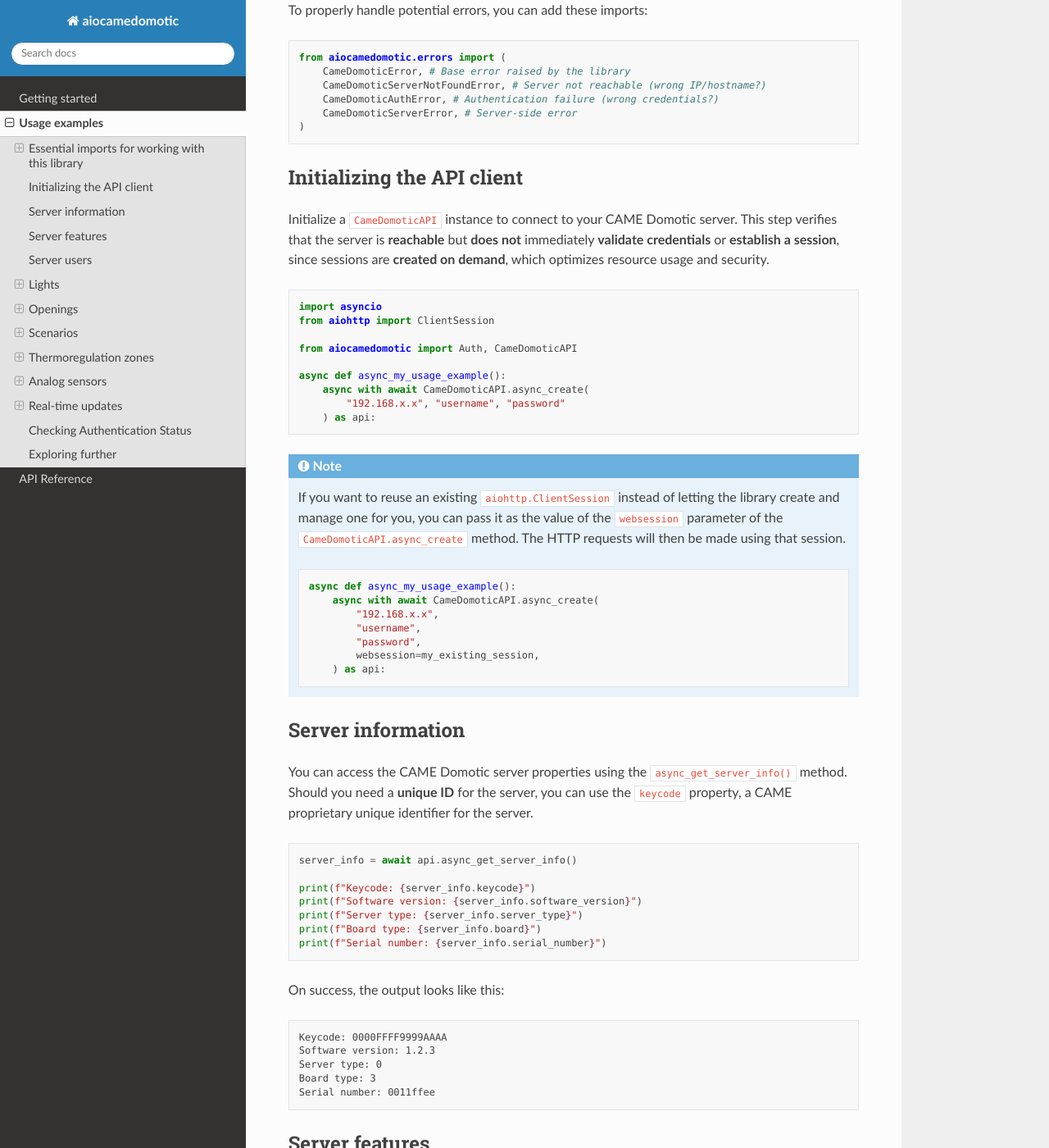
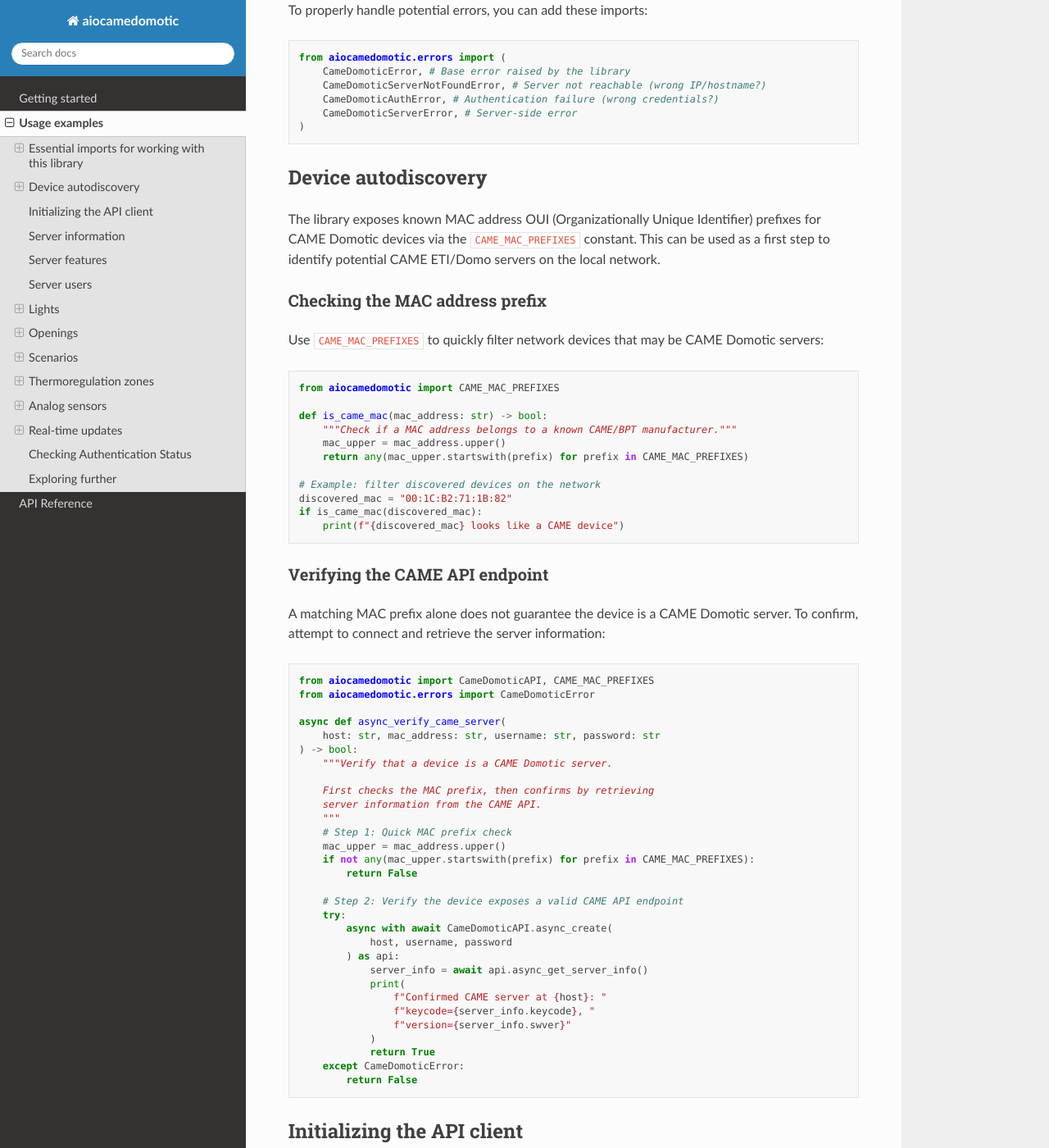
Before and after one commit to camedomotic-unofficial/aiocamedomotic, a Sphinx documentation site: the page built from docs/source/usage_examples.rst, in a window 1280 px wide and 1400 px high, scrolled down 1312 px. Shown: the whole window at 82% size. Built offline with Sphinx 7.4.7 and the Read the Docs theme 3.1.0, drawn with Linux system fonts in a browser that asks for light colours.

Commit message:
feat: add CAME MAC address OUI prefixes for device autodiscovery (#220)
Co-authored-by: Claude Opus 4.6 <noreply@anthropic.com>

```diff
--- a/aiocamedomotic/__init__.py
+++ b/aiocamedomotic/__init__.py
@@ -27,6 +27,7 @@ from importlib.metadata import PackageNotFoundError, version
 
 from .auth import Auth  # noqa: F401
 from .came_domotic_api import CameDomoticAPI  # noqa: F401
+from .const import CAME_MAC_PREFIXES  # noqa: F401
 from .utils import LOGGER
 
 # Get the package version
--- a/docs/source/api_reference.rst
+++ b/docs/source/api_reference.rst
@@ -57,7 +57,7 @@ Constants
 ---------
 
 .. automodule:: aiocamedomotic.const
-   :members: DeviceType, UpdateIndicator
+   :members: CAME_MAC_PREFIXES, DeviceType, UpdateIndicator
 
 
 Errors
--- a/docs/source/usage_examples.rst
+++ b/docs/source/usage_examples.rst
@@ -86,6 +86,74 @@ To properly handle potential errors, you can add these imports:
         CameDomoticAuthError, # Authentication failure (wrong credentials?)
         CameDomoticServerError, # Server-side error
     )
+
+Device autodiscovery
+--------------------
+
+The library exposes known MAC address OUI (Organizationally Unique Identifier)
+prefixes for CAME Domotic devices via the ``CAME_MAC_PREFIXES`` constant. This
+can be used as a first step to identify potential CAME ETI/Domo servers on the
+local network.
+
+Checking the MAC address prefix
+^^^^^^^^^^^^^^^^^^^^^^^^^^^^^^^^
+
+Use ``CAME_MAC_PREFIXES`` to quickly filter network devices that may be CAME
+Domotic servers:
+
+.. code-block:: python
+
+    from aiocamedomotic import CAME_MAC_PREFIXES
+
+    def is_came_mac(mac_address: str) -> bool:
+        """Check if a MAC address belongs to a known CAME/BPT manufacturer."""
+        mac_upper = mac_address.upper()
+        return any(mac_upper.startswith(prefix) for prefix in CAME_MAC_PREFIXES)
+
+    # Example: filter discovered devices on the network
+    discovered_mac = "00:1C:B2:71:1B:82"
+    if is_came_mac(discovered_mac):
+        print(f"{discovered_mac} looks like a CAME device")
+
+Verifying the CAME API endpoint
+^^^^^^^^^^^^^^^^^^^^^^^^^^^^^^^^
+
+A matching MAC prefix alone does not guarantee the device is a CAME Domotic
+server. To confirm, attempt to connect and retrieve the server information:
+
+.. code-block:: python
+
+    from aiocamedomotic import CameDomoticAPI, CAME_MAC_PREFIXES
+    from aiocamedomotic.errors import CameDomoticError
+
+    async def async_verify_came_server(
+        host: str, mac_address: str, username: str, password: str
+    ) -> bool:
+        """Verify that a device is a CAME Domotic server.
+
+        First checks the MAC prefix, then confirms by retrieving
+        server information from the CAME API.
+        """
+        # Step 1: Quick MAC prefix check
+        mac_upper = mac_address.upper()
+        if not any(mac_upper.startswith(prefix) for prefix in CAME_MAC_PREFIXES):
+            return False
+
+        # Step 2: Verify the device exposes a valid CAME API endpoint
+        try:
+            async with await CameDomoticAPI.async_create(
+                host, username, password
+            ) as api:
+                server_info = await api.async_get_server_info()
+                print(
+                    f"Confirmed CAME server at {host}: "
+                    f"keycode={server_info.keycode}, "
+                    f"version={server_info.swver}"
+                )
+                return True
+        except CameDomoticError:
+            return False
+
 
 Initializing the API client
 ---------------------------
```
Also changed, not shown: 4 other files.
